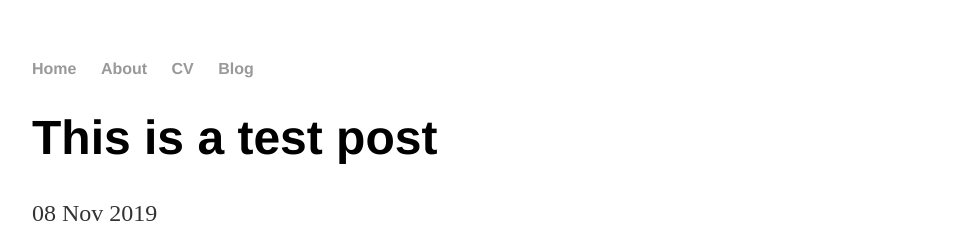
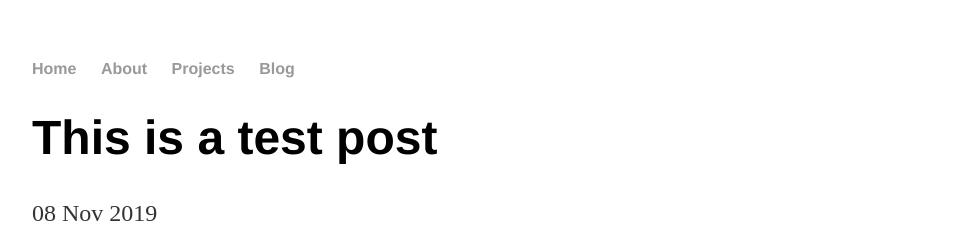
Before and after one commit to brockw1/brockw1.github.io, a Jekyll site: the page built from _posts/2019-11-08-test-post.md, in a window 1280 px wide. Shown: the top 252 px of the page, without its empty margins (160-1119 px from the left). Built offline with Jekyll 4.4.1, drawn with Linux system fonts in a browser that asks for light colours.

Commit message:
Added empty landing pages

```diff
--- a/_layouts/default.html
+++ b/_layouts/default.html
@@ -10,7 +10,7 @@
 	    		<ul>
 	        		<li><a href="/">Home</a></li>
 		        	<li><a href="/about">About</a></li>
-	        		<li><a href="/cv">CV</a></li>
+	        		<li><a href="/projects">Projects</a></li>
 	        		<li><a href="/blog">Blog</a></li>
 	    		</ul>
 			</nav>
--- a/blog/index.html
+++ b/blog/index.html
@@ -1,6 +1,6 @@
 ---
 layout: default
-title: Brock William's Blog
+title: Blog
 ---
 	<h1>{{ page.title }}</h1>
 	<ul class="posts">
--- a/css/main.css
+++ b/css/main.css
@@ -41,4 +41,3 @@ ul.posts {
 ul.posts li {
     list-style: none;
 }
-Don't forget to commit the new CSS file!
--- /dev/null
+++ b/projects/index.html
@@ -0,0 +1,4 @@
+---
+layout: default
+title: Projects
+---
```
Also changed, not shown: about/index.html (added).
